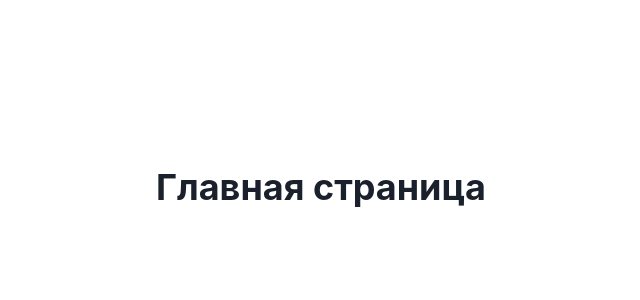
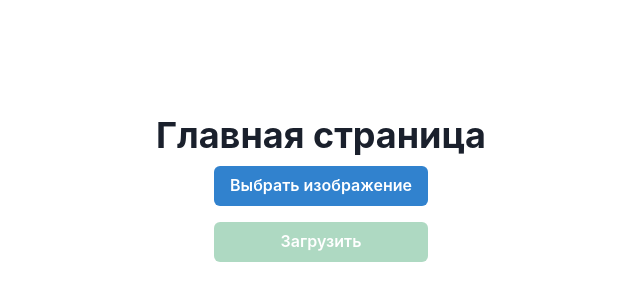
Before and after one commit to Zacc806/lung-disease-detection, a React (Vite) app in the folder front/: page / in a window 1280 px wide. Shown: the part 212-512 px from the top of the page, without its empty margins (319-959 px from the left). Built offline with nearby package versions, Linux system fonts and the light colour scheme.

Commit message:
UploadModule

```diff
--- /dev/null
+++ b/front/src/components/shared/UploadModule.tsx
@@ -0,0 +1,69 @@
+import React, { useState, useRef } from 'react';
+import { Box, Button, Image, Text, VStack } from '@chakra-ui/react';
+import { useNotify } from '@/utils/providers/ToastProvider';
+
+export default function UploadModule() {
+    const [selectedImage, setSelectedImage] = useState<File | null>(null);
+    const [previewUrl, setPreviewUrl] = useState<string | null>(null);
+    const fileInputRef = useRef<HTMLInputElement>(null);
+    const notify = useNotify();
+
+    const handleFileChange = (event: React.ChangeEvent<HTMLInputElement>) => {
+        const file = event.target.files?.[0];
+        if (file) {
+            if (file.type.startsWith('image/')) {
+                setSelectedImage(file);
+                const reader = new FileReader();
+                reader.onloadend = () => {
+                    setPreviewUrl(reader.result as string);
+                };
+                reader.readAsDataURL(file);
+            } else {
+                notify.error('Пожалуйста, выберите изображение');
+            }
+        }
+    };
+
+    const handleUpload = async () => {
+        if (selectedImage) {
+            try {
+                console.log(selectedImage);
+                notify.success('Изображение успешно загружено');
+            } catch (error) {
+                notify.error('Ошибка при загрузке изображения');
+            }
+        } else {
+            notify.error('Пожалуйста, выберите изображение для загрузки');
+        }
+    };
+
+    const handleButtonClick = () => {
+        fileInputRef.current?.click();
+    };
+
+    return (
+        <VStack spacing={4} align="stretch">
+            <input
+                type="file"
+                accept="image/*"
+                onChange={handleFileChange}
+                style={{ display: 'none' }}
+                ref={fileInputRef}
+            />
+            <Button onClick={handleButtonClick} colorScheme="blue">
+                Выбрать изображение
+            </Button>
+            {previewUrl && (
+                <Box>
+                    <Image src={previewUrl} alt="Preview" maxH="200px" objectFit="contain" />
+                </Box>
+            )}
+            {selectedImage && (
+                <Text>Выбрано: {selectedImage.name}</Text>
+            )}
+            <Button onClick={handleUpload} colorScheme="green" isDisabled={!selectedImage}>
+                Загрузить
+            </Button>
+        </VStack>
+    );
+}
--- a/front/src/pages/Home.tsx
+++ b/front/src/pages/Home.tsx
@@ -1,3 +1,4 @@
+import UploadModule from '@/components/shared/UploadModule'
 import { VStack, Heading } from '@chakra-ui/react'
 
 /**
@@ -7,6 +8,7 @@ export default function Home() {
     return (
         <VStack alignItems="center" justifyContent="center" height="100vh">
             <Heading>Главная страница</Heading>
+            <UploadModule />
         </VStack>
     )
 }
```
Also changed, not shown: 1 other file (tests, documents, lock files or other folders).
